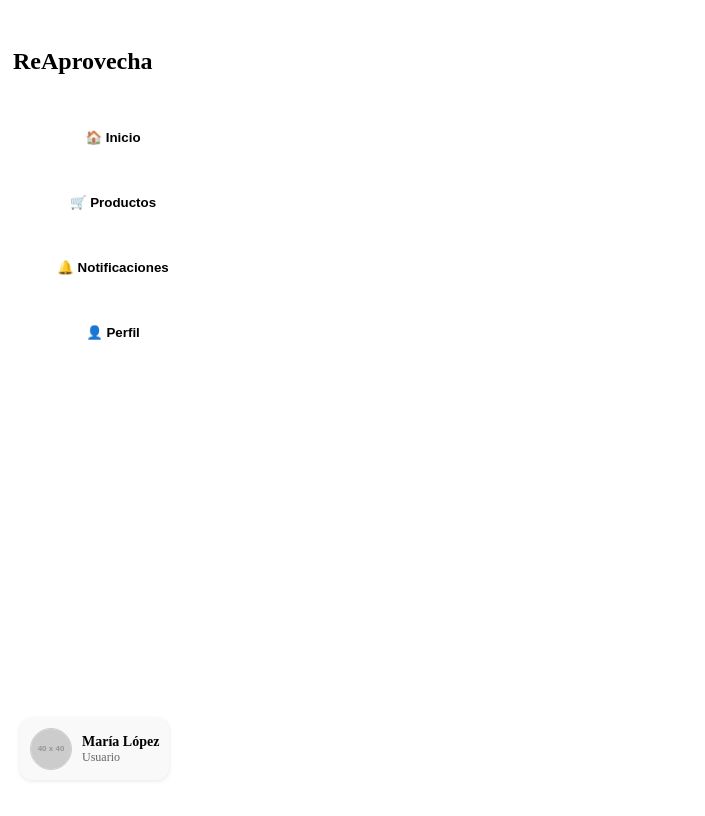
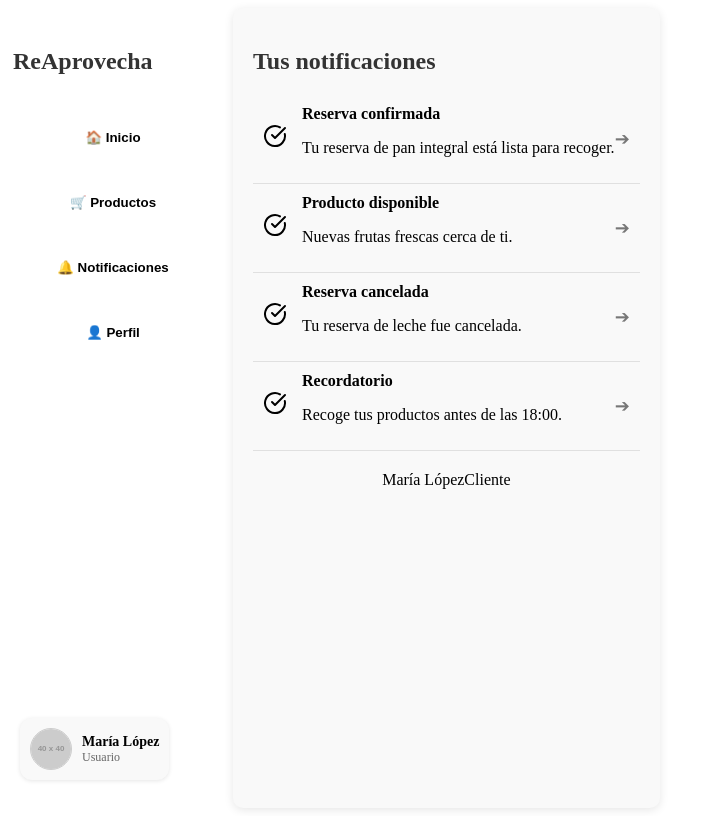
Before and after one commit to L50E02O/AntidesperdicioAlimentos, a React (Vite) app in the folder React/Cliente/: page / in a window 1280 px wide. Both pictures are taken after a click on the button "🔔 Notificaciones". Shown: the whole page, without its empty margins (0-705 px from the left). Built offline with nearby package versions, Linux system fonts and the light colour scheme; no server answers; the database is empty.

Commit message:
Creacion de la interfaz notificaciones

```diff
--- a/React/Cliente/src/Dashboard/App.tsx
+++ b/React/Cliente/src/Dashboard/App.tsx
@@ -3,11 +3,14 @@ import { useState } from 'react';
 import Productos from '../Productos/Productos';
 import Perfil from '../Perfil/perfil';
 import Inicio from '../Inicio/Inicio';
+import Notificaciones from '../Notificaciones/Notificaciones';
 
 
 function App() {
   const [vistaActual, setVistaActual] = useState("Inicio");
+
   return (
+
     <div className="App">
       <div className="sidebar">
         <h2>ReAprovecha</h2>
@@ -31,7 +34,6 @@ function App() {
 
 
       </div>
-
       {vistaActual === "Inicio" && (
       <div>
           <h1 className="bienvenida">Bienvenido a ReAprovecha</h1>
@@ -41,6 +43,7 @@ function App() {
 
       {vistaActual === "Productos" && <Productos />}
       {vistaActual === "Perfil" && <Perfil />}
+      {vistaActual === "Notificaciones" && <Notificaciones />}
     </div>
   )
 }
--- /dev/null
+++ b/React/Cliente/src/Notificaciones/Notificaciones.css
@@ -0,0 +1,49 @@
+.notifications-container {
+    padding: 20px;
+    background-color: #f9f9f9;
+    border-radius: 10px;
+    box-shadow: 0 2px 10px rgba(0, 0, 0, 0.1);
+}
+
+h2 {
+    font-size: 24px;
+    margin-bottom: 20px;
+    color: #333;
+}
+
+.notifications-list {
+    list-style: none;
+    padding: 0;
+}
+
+.notification-item {
+    display: flex;
+    align-items: center;
+    padding: 10px;
+    border-bottom: 1px solid #e0e0e0;
+    cursor: pointer;
+    transition: background-color 0.3s;
+}
+
+.notification-item:hover {
+    background-color: #f1f1f1;
+}
+
+.notification-icon {
+    font-size: 24px;
+    margin-right: 15px;
+}
+
+.notification-content {
+    flex-grow: 1;
+}
+
+.notification-arrow {
+    font-size: 18px;
+    color: #777;
+}
+
+.user-info {
+    margin-top: 20px;
+    text-align: center;
+}
--- /dev/null
+++ b/React/Cliente/src/Notificaciones/Notificaciones.tsx
@@ -0,0 +1,36 @@
+import './Notificaciones.css';
+import { CircleCheckBig } from 'lucide-react';
+import { useState } from 'react';
+
+const Notifications = () => {
+    const notifications = [
+        { id: 1, icon: <CircleCheckBig />, title: "Reserva confirmada", message: "Tu reserva de pan integral está lista para recoger." },
+        { id: 2, icon: <CircleCheckBig />, title: "Producto disponible", message: "Nuevas frutas frescas cerca de ti." },
+        { id: 3, icon: <CircleCheckBig />, title: "Reserva cancelada", message: "Tu reserva de leche fue cancelada." },
+        { id: 4, icon: <CircleCheckBig />, title: "Recordatorio", message: "Recoge tus productos antes de las 18:00." },
+    ];
+
+    return (
+        <div className="notifications-container">
+            <h2>Tus notificaciones</h2>
+            <ul className="notifications-list">
+                {notifications.map(notification => (
+                    <li key={notification.id} className="notification-item">
+                        <span className="notification-icon">{notification.icon}</span>
+                        <div className="notification-content">
+                            <strong>{notification.title}</strong>
+                            <p>{notification.message}</p>
+                        </div>
+                        <span className="notification-arrow">➔</span>
+                    </li>
+                ))}
+            </ul>
+            <div className="user-info">
+                <span>María López</span>
+                <span>Cliente</span>
+            </div>
+        </div>
+    );
+};
+
+export default Notifications;
```
